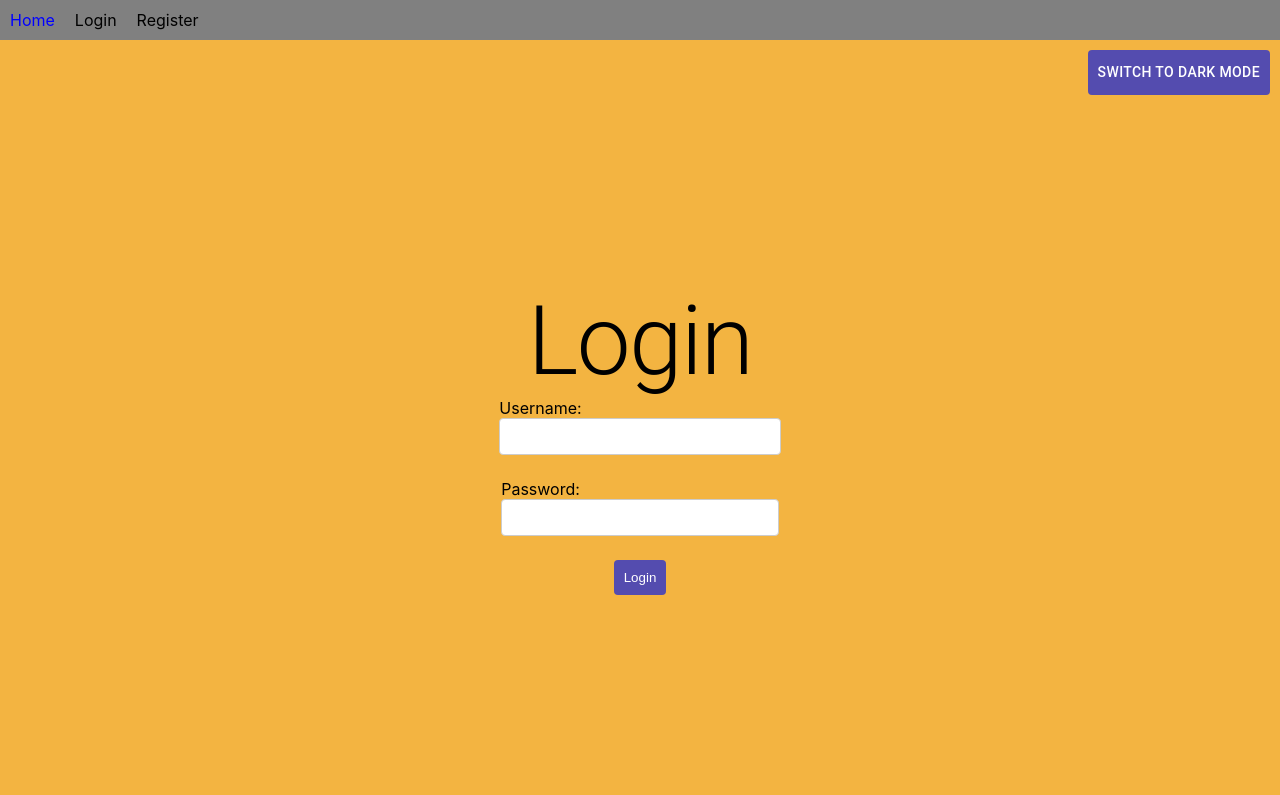
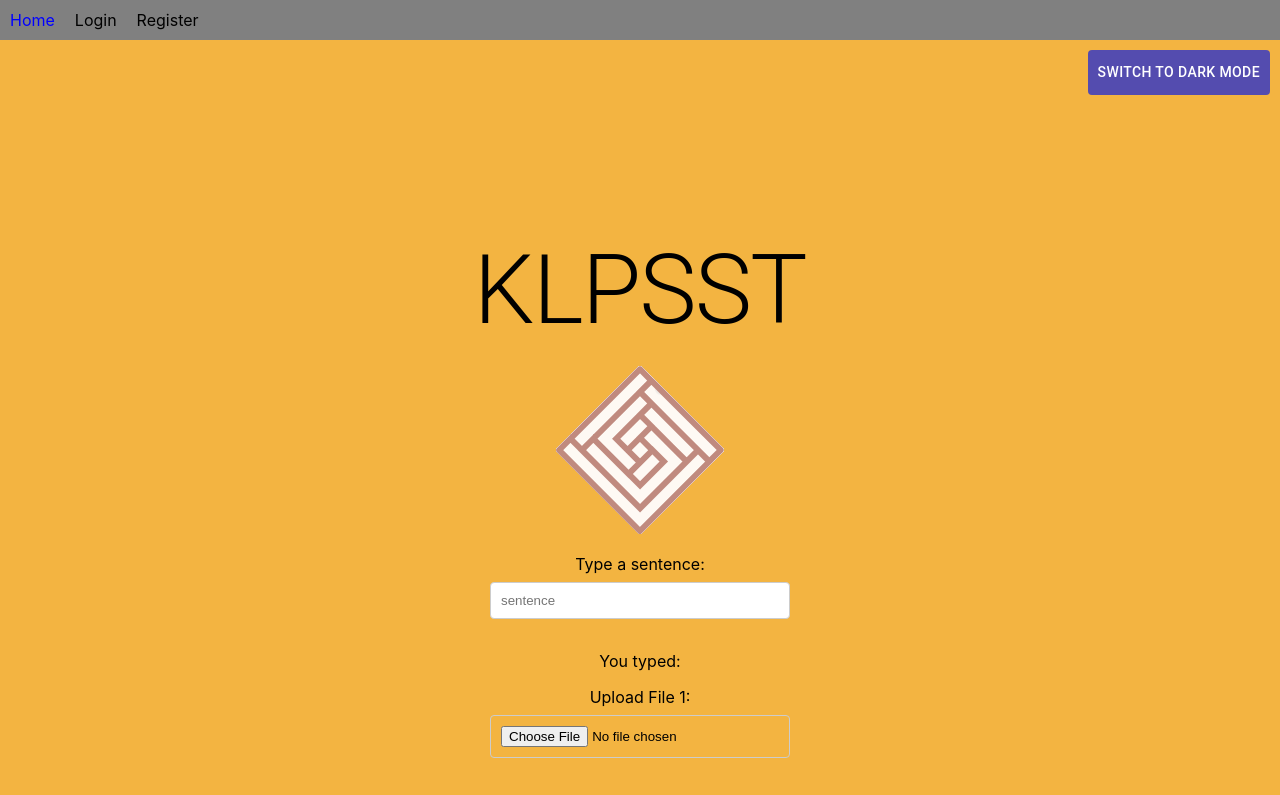
Before and after one commit to ECE-24-Capstone-Text-to-Speech/ECE-24-Capstone-AI-Text-2-Speech, a React (Create React App) app in the folder klpsst_wb/: page / in a window 1280 px wide. Shown: the top 795 px of the page. Built offline with nearby package versions, Linux system fonts and the light colour scheme.

Commit message:
Revert "extra"
This reverts commit 8d8e50a618eea8aae67f65e888f85a5fad049682.

```diff
--- a/klpsst_wb/src/App.js
+++ b/klpsst_wb/src/App.js
@@ -1,16 +1,10 @@
-import logo from "./logo.svg";
-import "./App.css";
-import {
-  BrowserRouter as Router,
-  Routes,
-  Route,
-  Link,
-  NavLink,
-} from "react-router-dom";
-import KLPSST_Page from "./Frontend/klpsst.js";
-import KLPSST_Login from "./Frontend/login.js";
-import KLPSST_Bar from "./Frontend/navbar.js";
-import KLPSST_Register from "./Frontend/register.js";
+import logo from './logo.svg';
+import './App.css';
+import { BrowserRouter as Router, Routes, Route, Link, NavLink } from 'react-router-dom'
+import KLPSST_Page from './Frontend/klpsst.js';
+import KLPSST_Login from './Frontend/login.js';
+import KLPSST_Bar from './Frontend/navbar.js';
+import KLPSST_Register from './Frontend/register.js';
 
 const App = () => {
   return (
@@ -29,7 +23,7 @@ const App = () => {
         </nav> */}
 
         <Routes>
-          <Route path="/" element={<KLPSST_Login />} />
+          <Route path="/" element={<KLPSST_Page />} />
           <Route path="/home" element={<KLPSST_Page />} />
           <Route path="/login" element={<KLPSST_Login />} />
           <Route path="/register" element={<KLPSST_Register />} />
--- a/klpsst_wb/src/Frontend/klpsst.js
+++ b/klpsst_wb/src/Frontend/klpsst.js
@@ -1,11 +1,11 @@
-import React, { useState, useEffect } from "react";
+import React, {useState, useEffect} from "react";
 import { ThemeProvider, createTheme } from "@mui/material/styles";
 import Button from "@mui/material/Button";
 import Typography from "@mui/material/Typography";
 // import styled from "styled-components";
 import "./klpsst.css";
 import { Navigate, redirect } from "react-router-dom";
-import KLPSSTLOGO from "./logo_image.png";
+import KLPSSTLOGO from "./logo_image.png"
 // import { routeManager } from "../../routeManager";
 import { render } from "@testing-library/react";
 //const backendURL;
@@ -13,8 +13,9 @@ import { render } from "@testing-library/react";
 const KLPSST_Page = () => {
   const storedTheme = localStorage.getItem("theme");
   const initialTheme = storedTheme ? JSON.parse(storedTheme) : "light";
-  const [file1, setFile1] = useState("");
-  const [file2, setFile2] = useState("");
+  const [file1, setFile1] = useState('');
+  const [file2, setFile2] = useState('');
+
 
     // Define dark mode theme
     const darkTheme = createTheme({
@@ -45,11 +46,12 @@ const KLPSST_Page = () => {
   };
 
   // Define a state variable to store the input's value
-  const [inputValue, setInputValue] = useState("");
+  const [inputValue, setInputValue] = useState('');
 
   const handleInputChange = (event) => {
     setInputValue(event.target.value);
   };
+
 
   const handleFile1Change = (event) => {
     setFile1(event.target.files[0]);
@@ -70,12 +72,12 @@ const KLPSST_Page = () => {
   const sendFilesToBackend = async (file1, file2) => {
     // Create a FormData object to append files
     const formData = new FormData();
-    formData.append("audioFile", file1); // Use 'audioFile' as the key for the first file
-    formData.append("audioFile", file2); // Use 'audioFile' as the key for the second file
+    formData.append('audioFile', file1); // Use 'audioFile' as the key for the first file
+    formData.append('audioFile', file2); // Use 'audioFile' as the key for the second file
 
     try {
-      const response = await fetch("http://localhost:80/files/audioInput", {
-        method: "POST",
+      const response = await fetch('http://localhost:80/files/audioInput', {
+        method: 'POST',
         body: formData,
       });
 
@@ -100,15 +102,9 @@ const KLPSST_Page = () => {
         {theme === "dark" ? "Switch to Light Mode" : "Switch to Dark Mode"}
         </Button>
         <Typography variant="h1">KLPSST</Typography>
-        <img
-          src={KLPSSTLOGO}
-          alt="logo"
-          style={{ width: "168px", height: "168px" }}
-        />
+        <img src={KLPSSTLOGO} alt="logo" style={{ width: '168px', height: '168px' }} />
         <form onSubmit={handleUpload}>
-          <label htmlFor="userInput" style={{ textAlign: "left" }}>
-            Type a sentence:
-          </label>
+            <label htmlFor="userInput" style={{ textAlign: "left" }}>Type a sentence:</label>
             <input
             type="text"
             id="userInput"
@@ -128,7 +124,6 @@ const KLPSST_Page = () => {
           <br />
 
             <input type="submit" value="Upload" />
-          <input type="submit" value="Download" />
         </form>
 
         <h3>Please submit 2 .wav or .mp3 files, each about 6 seconds long</h3>
```
Also changed, not shown: klpsst_wb/src/Frontend/register.css (indentation only). Lines whose indentation alone changed are shown as unchanged.
